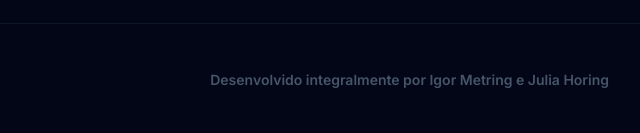
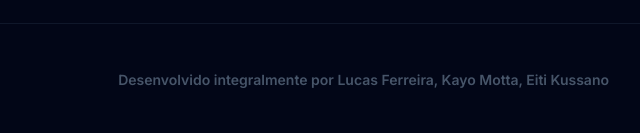
Before and after one commit to Lucas-ptbr/Projeto-integrador-II, a plain HTML site: page index.html in a window 1280 px wide. Shown: the part 2277-2410 px from the top of the page, 543-1183 px from the left. Drawn offline with nearby package versions, Linux system fonts and the light colour scheme.

Commit message:
Update index.html

```diff
--- a/index.html
+++ b/index.html
@@ -157,7 +157,7 @@
                 <span class="font-extrabold text-lg tracking-tighter">SISTEMA<span class="text-indigo-500">ALPHA</span></span>
             </div>
             <p class="text-slate-600 text-sm font-semibold text-center sm:text-right">
-                Desenvolvido integralmente por Igor Metring e Julia Horing
+                Desenvolvido integralmente por Lucas Ferreira, Kayo Motta, Eiti Kussano
             </p>
         </div>
     </footer>
```
